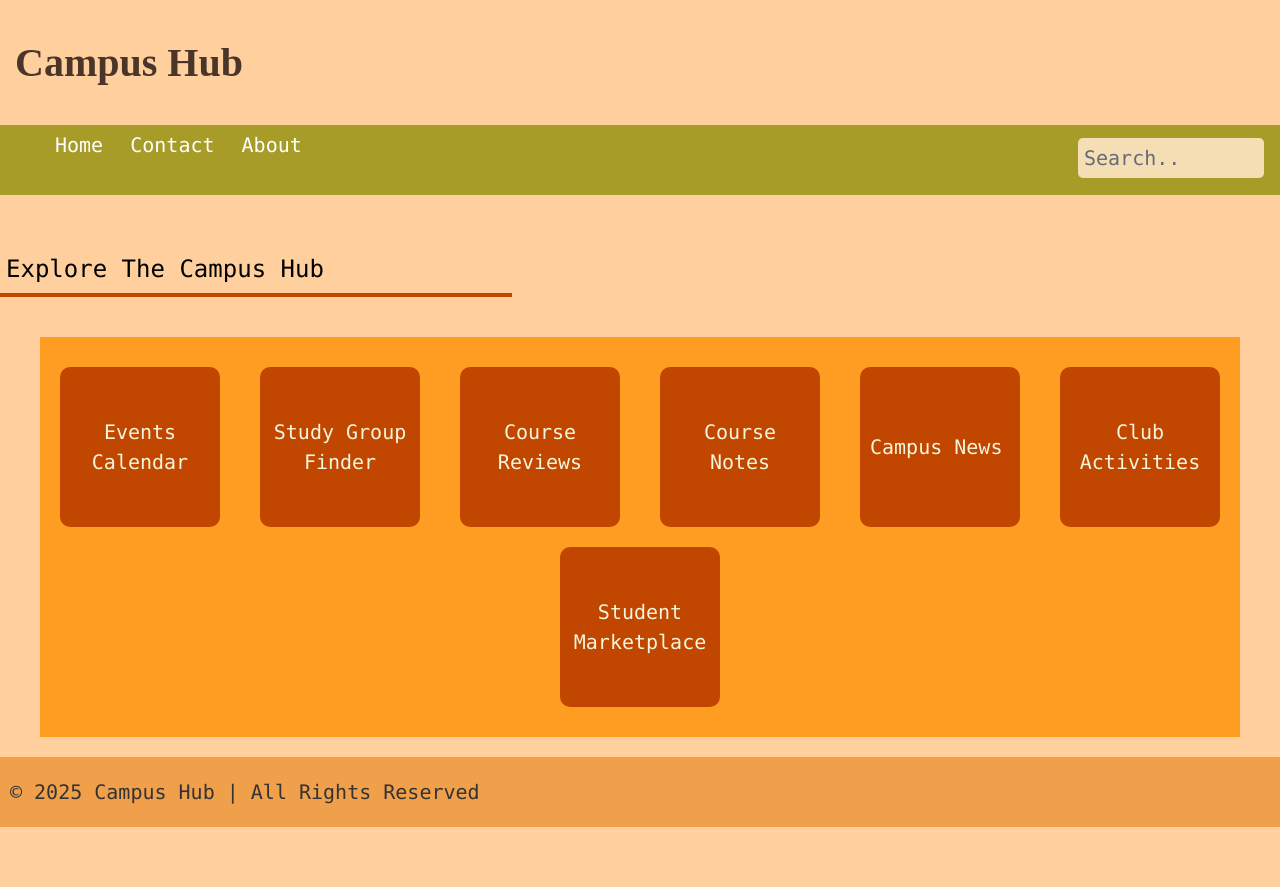
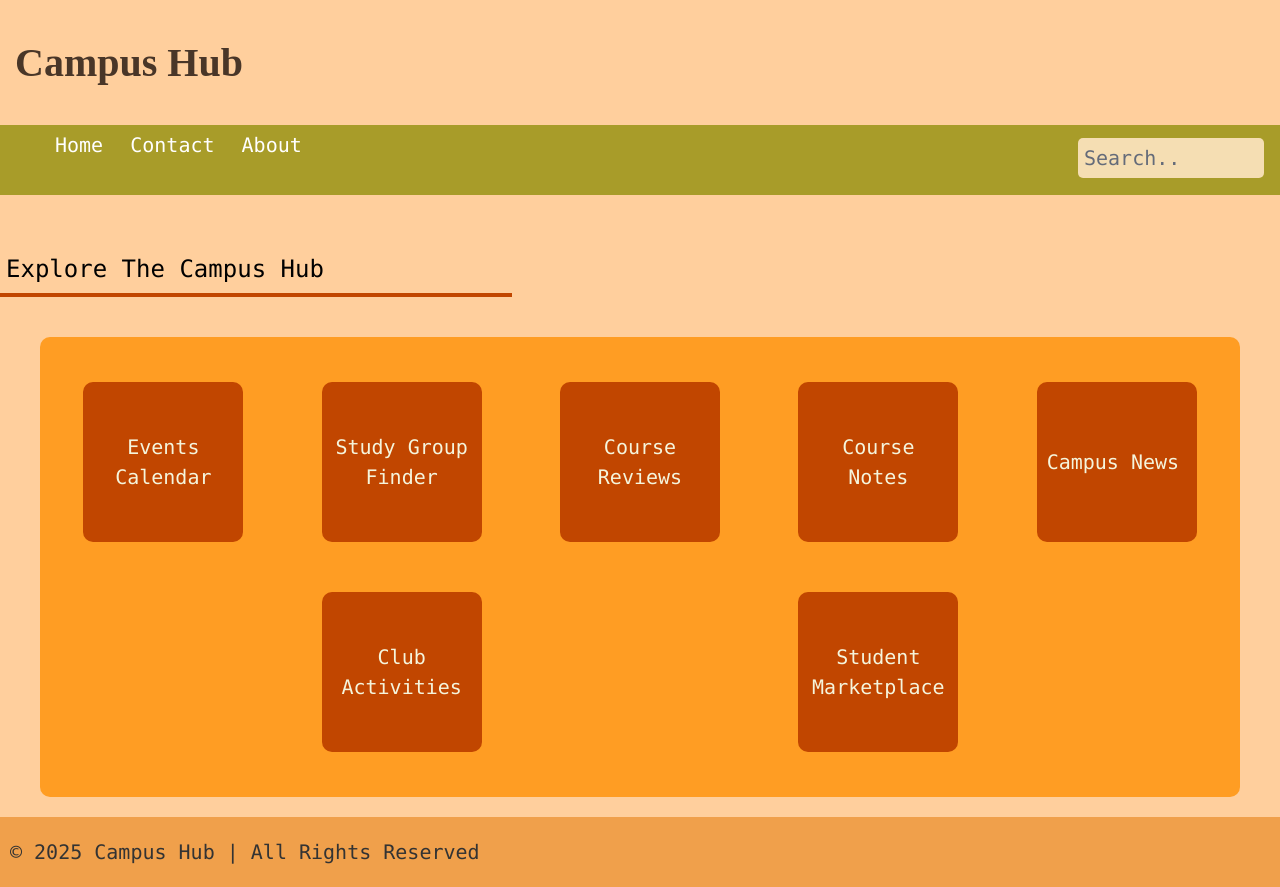
Before and after one commit to BayanAsmawi/itcs333_project, a PHP site: page / in a window 1280 px wide. Before the commit the page ends 827 px from the top, so only its background shows below. Run offline with PHP 8.4, Linux system fonts and the light colour scheme; some libraries are stand-ins or nearby versions.

Commit message:
footer update

```diff
--- a/components/index.html
+++ b/components/index.html
@@ -31,10 +31,10 @@
           <a href="">Study Group Finder</a>
         </div>
         <div class="box">
-          <a href="index4.html">Course Reviews</a>
+          <a href="">Course Reviews</a>
         </div>
         <div class="box">
-          <a href="">Course Notes</a>
+          <a href="/course-notes/index4.html">Course Notes</a>
         </div>
         <div class="box">
           <a href="">Campus News</a>
--- a/components/style.css
+++ b/components/style.css
@@ -3,6 +3,8 @@ body {
   background-color: #ffcf9d;
   padding-top: 30px;
   font-family: Monaco;
+  min-height: 100vh;
+  position: relative;
 }
 h1 {
   margin: 5px;
@@ -58,6 +60,7 @@ li a:hover {
   gap: 20px;
   padding: 30px;
   margin-bottom: auto;
+  border-radius: 10px;
 }
 .box {
   width: 160px;
@@ -70,6 +73,7 @@ li a:hover {
   background-color: #c14600;
   /* font-size: 26px; */
   border-radius: 10px;
+  margin: 15px;
 }
 .box a {
   color: beige;
@@ -97,6 +101,7 @@ footer {
   text-align: left;
   padding: 10px;
   color: #333;
+  position: absolute;
 }
 
 .sec {
--- a/course-notes/style4.css
+++ b/course-notes/style4.css
@@ -3,6 +3,7 @@ body {
   background-color: #ffcf9d;
   padding-top: 30px;
   font-family: Monaco;
+  min-height: 100vh;
 }
 h1 {
   margin: 5px;
@@ -137,4 +138,5 @@ footer {
   text-align: left;
   padding: 10px;
   color: #333;
+  position: absolute;
 }
```
